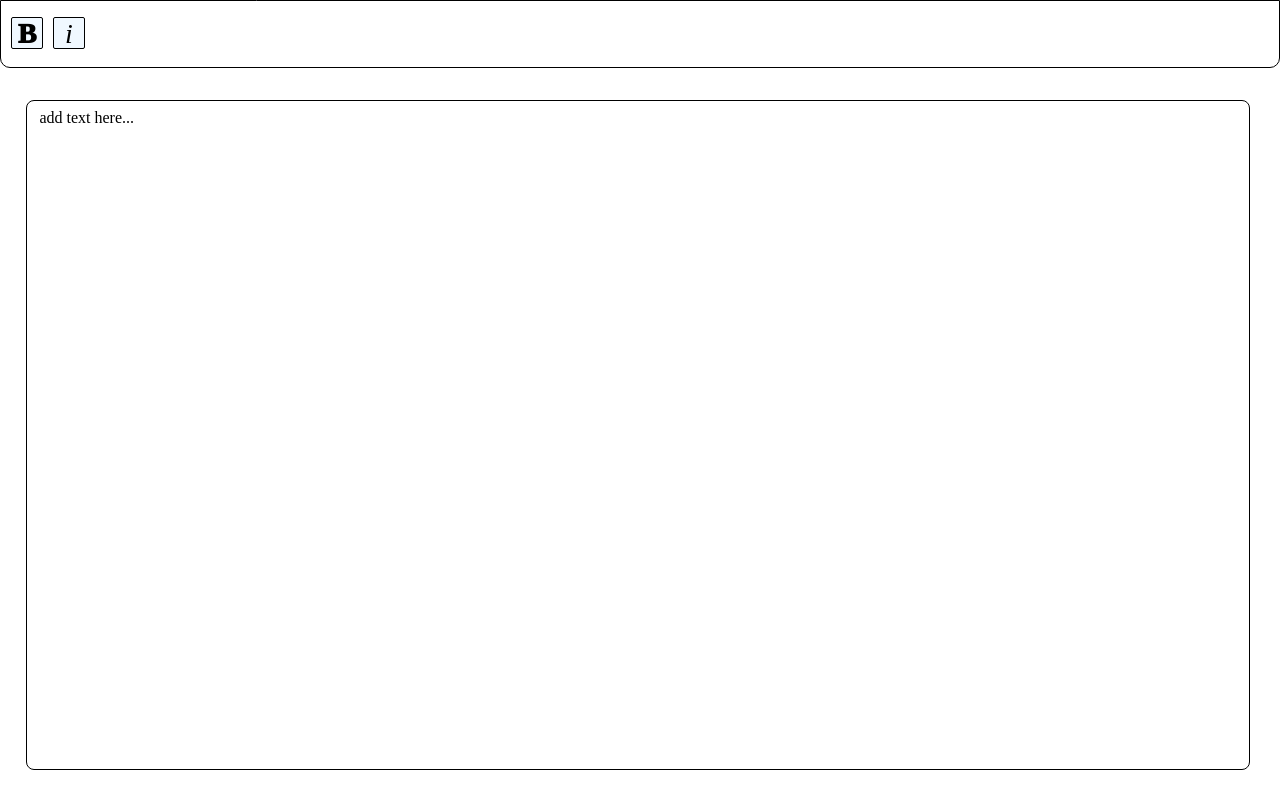
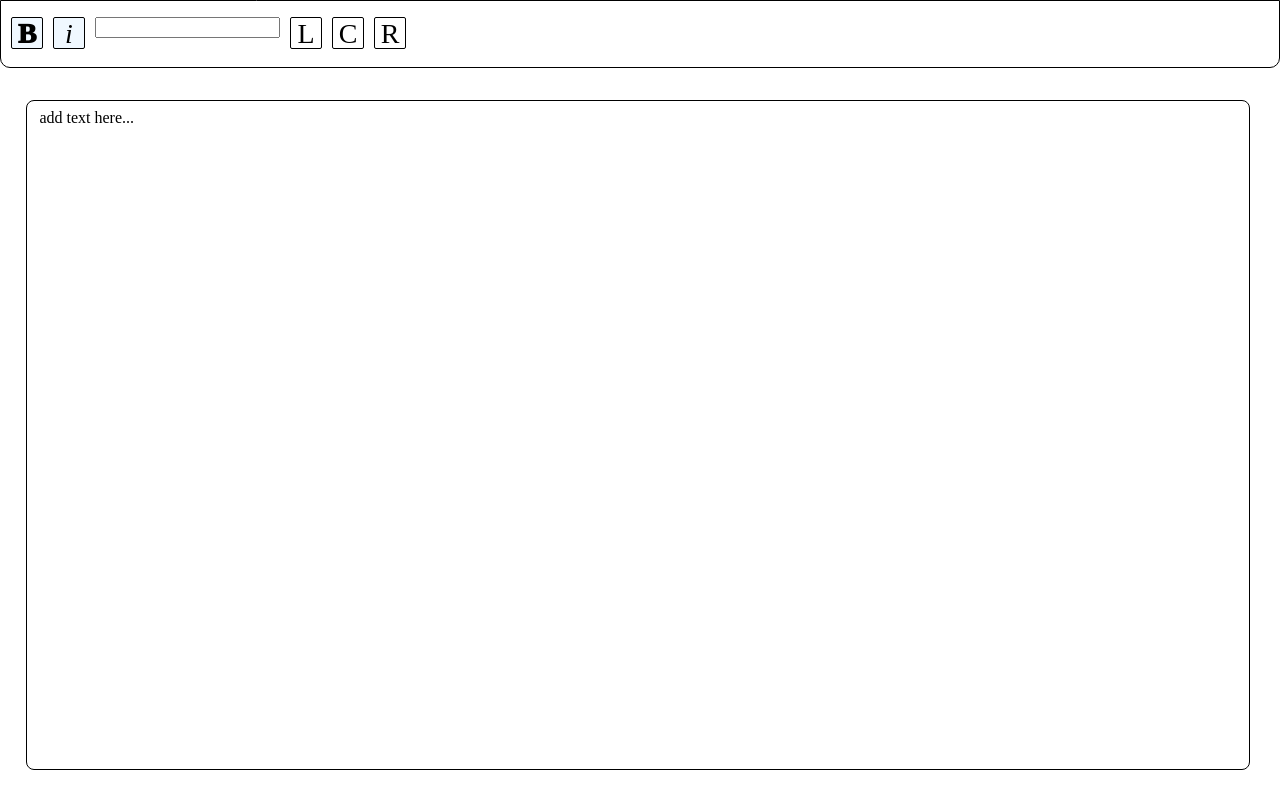
Before and after one commit to Ahlyia/DocuWrite, a plain HTML site: page index.html in a window 1280 px wide. Drawn offline with Linux system fonts and the light colour scheme.

Commit message:
added some extra shit

```diff
--- a/index.html
+++ b/index.html
@@ -13,6 +13,18 @@
             <div id="italic" class="button unselected">
                 <span style="font-family: 'Times New Roman', Times, serif"><i>i</i></span>
             </div>
+            <div id="text-sizer" class="textsizer">
+                <input type="text">
+            </div>
+            <div id="left-align" class="alignment-button">
+                L
+            </div>
+            <div id="center-align" class="alignment-button">
+                C
+            </div>
+            <div id="right-align" class="alignment-button">
+                R
+            </div>
         </div>
         <div id="text-box">
             <div contenteditable="true" id="rich-editor" spellcheck="false">
--- a/script.js
+++ b/script.js
@@ -6,7 +6,11 @@ var textBox;
 var bolden = false;
 var italicize = false;
 
+var lAButton;
+var cAButton;
+var rAButton;
 
+var alignment = "left";
 
 function not(item) {
     if (typeof (item) == "boolean") {
@@ -110,6 +114,8 @@ addEventListener('DOMContentLoaded', () => {
     boldenButton = document.getElementById("bolden");
     italicizeButton = document.getElementById("italic")
 
+    lAButton = document.getElementById("left-align");
+
     textBox = document.getElementById("rich-editor");
 
     onready()
--- a/styling.css
+++ b/styling.css
@@ -41,6 +41,26 @@ html, body {
     font-size: 3.5vh
 }
 
+#top-bar > .alignment-button{
+    border: 1px solid black;
+    border-radius: 2px;
+    aspect-ratio: 1;
+    cursor: pointer;
+    height: 4vh;
+    box-sizing: border-box;
+    top:2.5vh;
+    text-align: center;
+    font-size: 3.5vh
+}
+#top-bar > .alignment-button.selected{
+    background-color: rgb(138, 138, 245);
+    color: white;
+}
+#top-bar > .alignment-button.unselected{
+    background-color: aliceblue;
+    color: black;
+}
+
 #top-bar > .button.unselected{
     background-color:aliceblue;
     color: black;
```
